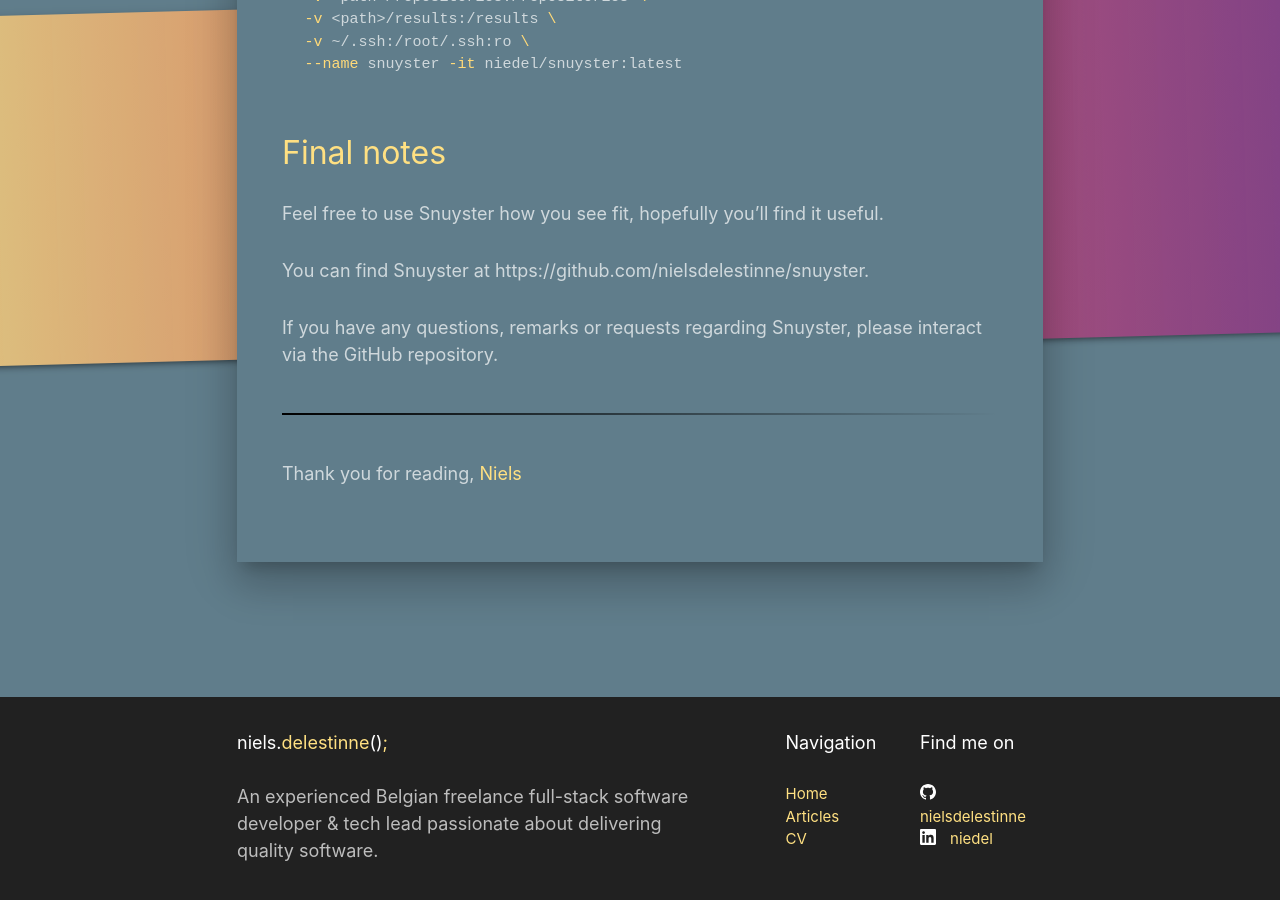
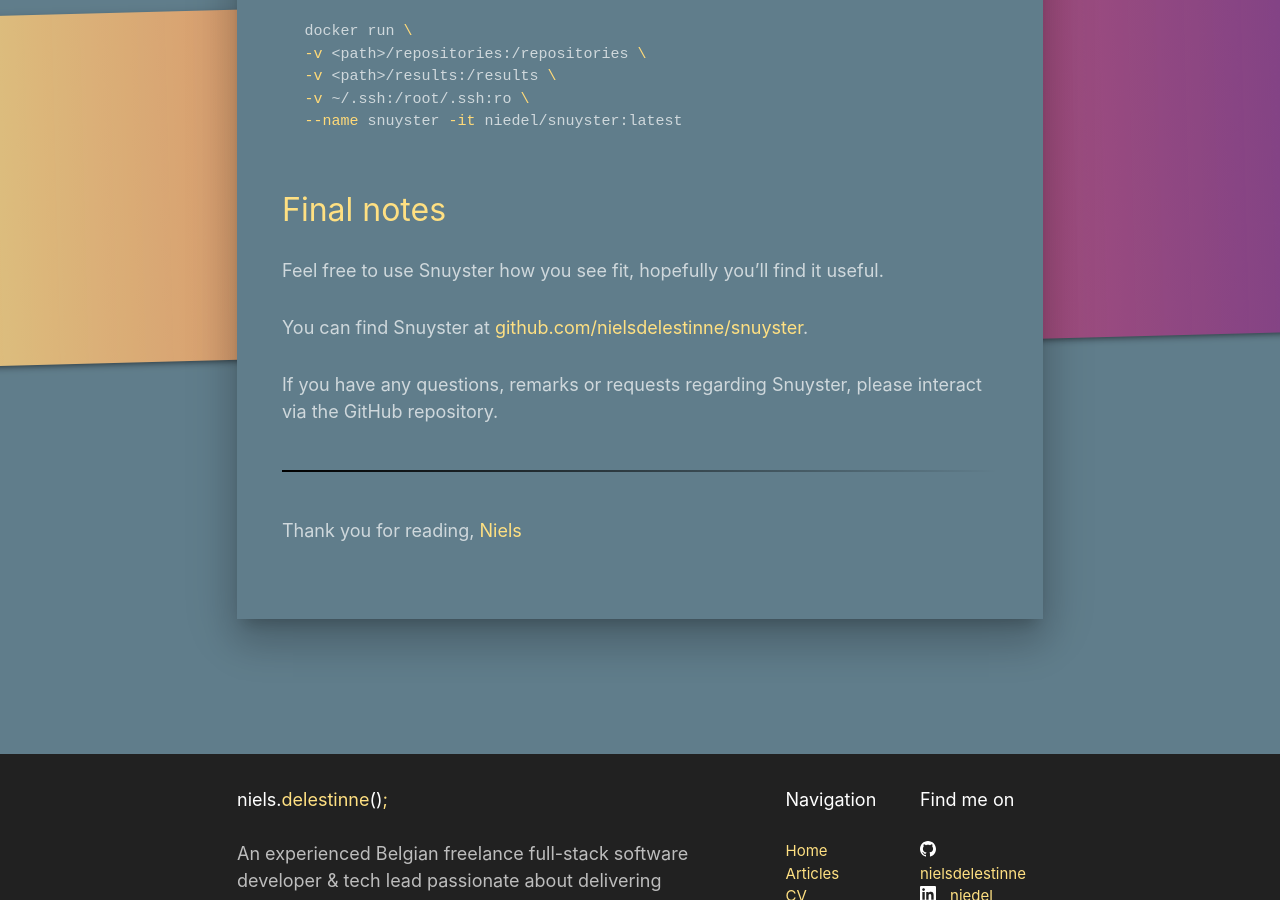
Before and after one commit to nielsdelestinne/niedel.be, a Jekyll site: the page built from _posts/2024-04-17-snuyster-retrieve-generate-and-analyze-data-from-git.markdown, in a window 1280 px wide and 900 px high, scrolled down 3358 px. Built offline with Jekyll 4.4.1, drawn with Linux system fonts in a browser that asks for light colours; some of the changed lines change nothing that is shown; some of the changed text lies outside the part shown.

Commit message:
Add easy-to-access link to Snuyster

```diff
--- a/_posts/2024-04-17-snuyster-retrieve-generate-and-analyze-data-from-git.markdown
+++ b/_posts/2024-04-17-snuyster-retrieve-generate-and-analyze-data-from-git.markdown
@@ -10,6 +10,8 @@
 Snuyster helps to understand large-scale software systems by looking at their evolution. Design issues, bottlenecks, developer turnover and other general insights can all be exposed via version controlled data.
 
 <!--more-->
+
+You can find Snuyster at [github.com/nielsdelestinne/snuyster](https://github.com/nielsdelestinne/snuyster).
 
 ## Your code as a Crime Scene
 
@@ -83,6 +85,6 @@
 
 Feel free to use Snuyster how you see fit, hopefully you'll find it useful.
 
-You can find Snuyster at https://github.com/nielsdelestinne/snuyster.
+You can find Snuyster at [github.com/nielsdelestinne/snuyster](https://github.com/nielsdelestinne/snuyster).
 
 If you have any questions, remarks or requests regarding Snuyster, please interact via the GitHub repository.
```
